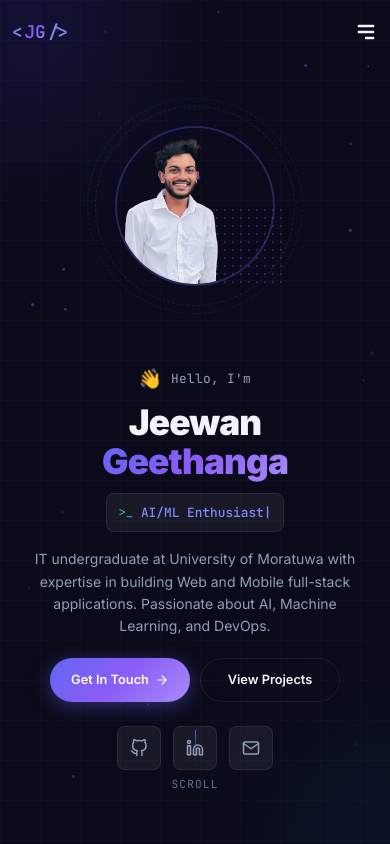
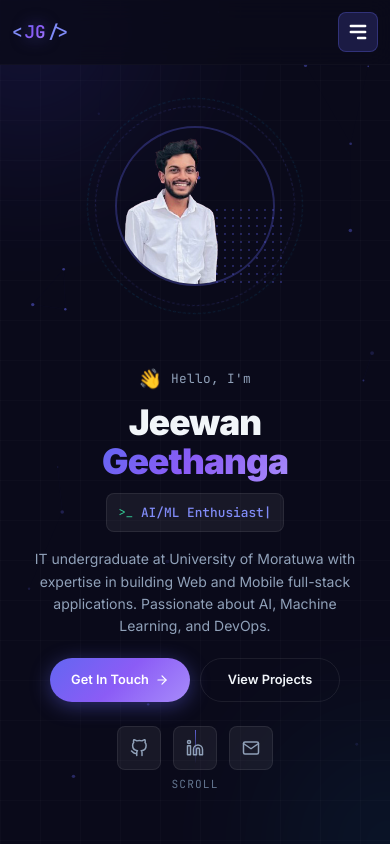
Before and after one commit to Geethx/Portfolio_frontend, a React (Vite) app: page / in a window 390 px wide. Shown: the top 844 px of the page. Built offline with nearby package versions, Linux system fonts and the light colour scheme.

Commit message:
added experience in xp section

```diff
--- a/src/components/Experience/Experience.jsx
+++ b/src/components/Experience/Experience.jsx
@@ -1,8 +1,20 @@
-import { motion, useInView } from 'framer-motion';
+import { motion as Motion, useInView } from 'framer-motion';
 import { useRef } from 'react';
 import { FiBriefcase, FiCalendar } from 'react-icons/fi';
 
 const experiences = [
+    {
+        role: 'Software Engineer (Internship)',
+        company: 'AIT Services Australia',
+        period: 'March 2026 - Aug 2026',
+        description: [
+            'Contributed to the development of a web-based application using newest technologies',
+            'Implemented new features and optimized existing code for better performance',
+            'Collaborated with a team of developers',
+        ],
+        type: 'Full-time',
+        color: '#ef4444',
+    },
     {
         role: 'Frontend Developer',
         company: 'Beddle Hub',
@@ -46,10 +58,10 @@ const Experience = () => {
     const isInView = useInView(ref, { once: true, margin: '-100px' });
 
     return (
-        <section id="experience" className="py-10 sm:py-14 md:py-18 lg:py-20 relative" ref={ref}>
-            <div className="max-w-[1200px] mx-auto px-4 sm:px-6">
+        <section id="experience" className="py-10 sm:py-14 md:py-16 lg:py-20 relative" ref={ref}>
+            <div className="max-w-300 mx-auto px-4 sm:px-6">
                 {/* Header */}
-                <motion.div
+                <Motion.div
                     className="text-center mb-8 sm:mb-10 md:mb-12"
                     initial={{ opacity: 0, y: 30 }}
                     animate={isInView ? { opacity: 1, y: 0 } : {}}
@@ -61,27 +73,27 @@ const Experience = () => {
                     <h2 className="text-[clamp(1.6rem,7vw,2.8rem)] font-extrabold text-gradient leading-tight mb-2 sm:mb-3">
                         Professional Experience
                     </h2>
-                    <p className="text-[0.875rem] sm:text-[0.95rem] md:text-[1.05rem] text-slate-400 max-w-[600px] mx-auto leading-[1.6] sm:leading-[1.7] px-4 sm:px-2 md:px-0">
+                    <p className="text-[0.875rem] sm:text-[0.95rem] md:text-[1.05rem] text-slate-400 max-w-150 mx-auto leading-[1.6] sm:leading-[1.7] px-4 sm:px-2 md:px-0">
                         My journey through different roles and organizations
                     </p>
-                </motion.div>
+                </Motion.div>
 
                 {/* Timeline */}
-                <div className="relative max-w-[800px] mx-auto">
+                <div className="relative max-w-200 mx-auto">
                     {/* Timeline line */}
-                    <div className="absolute left-4 sm:left-5 top-0 bottom-0 w-0.5 bg-gradient-to-b from-primary-600 via-emerald-500 to-transparent" />
+                    <div className="absolute left-4 sm:left-5 top-0 bottom-0 w-0.5 bg-linear-to-b from-primary-600 via-emerald-500 to-transparent" />
 
                     {experiences.map((exp, i) => (
-                        <motion.div
+                        <Motion.div
                             key={`${exp.company}-${exp.role}`}
-                            className="relative pl-12 sm:pl-[60px] mb-8 sm:mb-10 last:mb-0"
+                            className="relative pl-12 sm:pl-15 mb-8 sm:mb-10 last:mb-0"
                             initial={{ opacity: 0, x: i % 2 === 0 ? -40 : 40 }}
                             animate={isInView ? { opacity: 1, x: 0 } : {}}
                             transition={{ delay: i * 0.2 }}
                         >
                             {/* Dot */}
                             <div
-                                className="absolute left-[11px] sm:left-[13px] top-6 sm:top-7 w-3.5 h-3.5 sm:w-4 sm:h-4 rounded-full z-2 ring-2 ring-white/10"
+                                className="absolute left-2.75 sm:left-3.25 top-6 sm:top-7 w-3.5 h-3.5 sm:w-4 sm:h-4 rounded-full z-10 ring-2 ring-white/10"
                                 style={{ background: exp.color, boxShadow: `0 0 20px ${exp.color}44` }}
                             />
 
@@ -106,14 +118,14 @@ const Experience = () => {
 
                                 <ul className="flex flex-col gap-1.5 sm:gap-2">
                                     {exp.description.map((item, j) => (
-                                        <li key={j} className="flex items-start gap-2 sm:gap-2.5 text-[0.82rem] sm:text-[0.88rem] text-slate-400 leading-[1.5] sm:leading-[1.6]">
-                                            <span className="w-1.5 h-1.5 min-w-[6px] rounded-full mt-1.5 sm:mt-2" style={{ background: exp.color }} />
+                                        <li key={j} className="flex items-start gap-2 sm:gap-2.5 text-[0.82rem] sm:text-[0.88rem] text-slate-400 leading-normal sm:leading-[1.6]">
+                                            <span className="w-1.5 h-1.5 min-w-1.5 rounded-full mt-1.5 sm:mt-2" style={{ background: exp.color }} />
                                             {item}
                                         </li>
                                     ))}
                                 </ul>
                             </div>
-                        </motion.div>
+                        </Motion.div>
                     ))}
                 </div>
             </div>
--- a/src/components/Navbar/Navbar.jsx
+++ b/src/components/Navbar/Navbar.jsx
@@ -43,9 +43,9 @@ const Navbar = () => {
 
     return (
         <motion.nav
-            className={`fixed top-0 left-0 right-0 z-[1000] py-3 sm:py-4 md:py-5 transition-all duration-300 ${isScrolled
-                ? 'py-2 md:py-3 bg-dark-primary/90 backdrop-blur-xl border-b border-glass-border shadow-lg'
-                : ''
+            className={`fixed top-0 left-0 right-0 z-[1000] transition-all duration-300 ${isScrolled
+                ? 'py-2 sm:py-3 md:py-3 bg-dark-primary/95 backdrop-blur-xl border-b border-glass-border shadow-lg'
+                : 'py-3 sm:py-4 md:py-5 bg-dark-primary/80 backdrop-blur-md border-b border-glass-border/30 lg:bg-transparent lg:backdrop-blur-none lg:border-transparent'
                 }`}
             initial={{ y: -100 }}
             animate={{ y: 0 }}
@@ -55,11 +55,11 @@ const Navbar = () => {
                 {/* Logo */}
                 <a
                     href="#intro"
-                    className="font-mono text-[1.1rem] sm:text-[1.3rem] font-bold flex items-center gap-0.5 transition-transform duration-300 hover:scale-105 z-50"
+                    className="font-mono text-[1.1rem] sm:text-[1.3rem] font-bold flex items-center gap-0.5 transition-transform duration-300 hover:scale-105 z-50 relative"
                     onClick={(e) => handleClick(e, '#intro')}
                 >
                     <span className="text-primary-400">&lt;</span>
-                    <span className="text-gradient">JG</span>
+                    <span className="text-gradient drop-shadow-[0_0_8px_rgba(99,102,241,0.5)]">JG</span>
                     <span className="text-primary-400"> /&gt;</span>
                 </a>
 
@@ -97,7 +97,7 @@ const Navbar = () => {
 
                 {/* Mobile Toggle */}
                 <button
-                    className="flex lg:hidden bg-transparent text-slate-100 text-2xl p-2 -mr-2"
+                    className="flex lg:hidden items-center justify-center w-10 h-10 bg-primary-500/20 border border-primary-500/30 text-white text-2xl rounded-lg hover:bg-primary-500/30 hover:border-primary-500/50 transition-all duration-300 z-50 active:scale-95"
                     onClick={() => setIsMobileOpen(!isMobileOpen)}
                     aria-label="Toggle menu"
                 >
@@ -109,7 +109,7 @@ const Navbar = () => {
             <AnimatePresence>
                 {isMobileOpen && (
                     <motion.div
-                        className="overflow-hidden bg-dark-primary/95 backdrop-blur-xl border-t border-glass-border"
+                        className="overflow-hidden bg-dark-primary/98 backdrop-blur-xl border-t border-glass-border shadow-xl"
                         initial={{ opacity: 0, height: 0 }}
                         animate={{ opacity: 1, height: 'auto' }}
                         exit={{ opacity: 0, height: 0 }}
```
